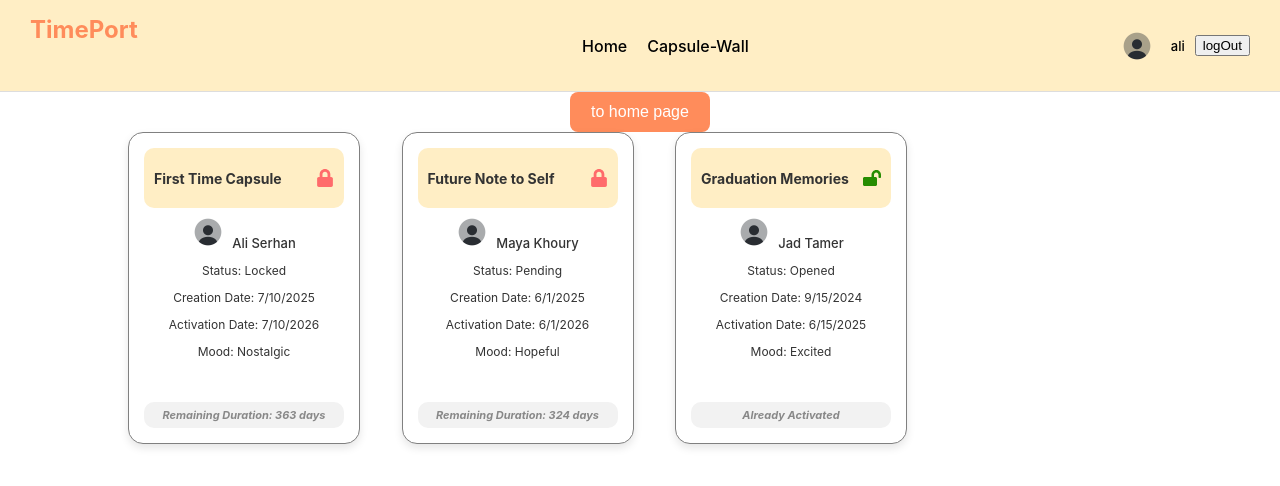
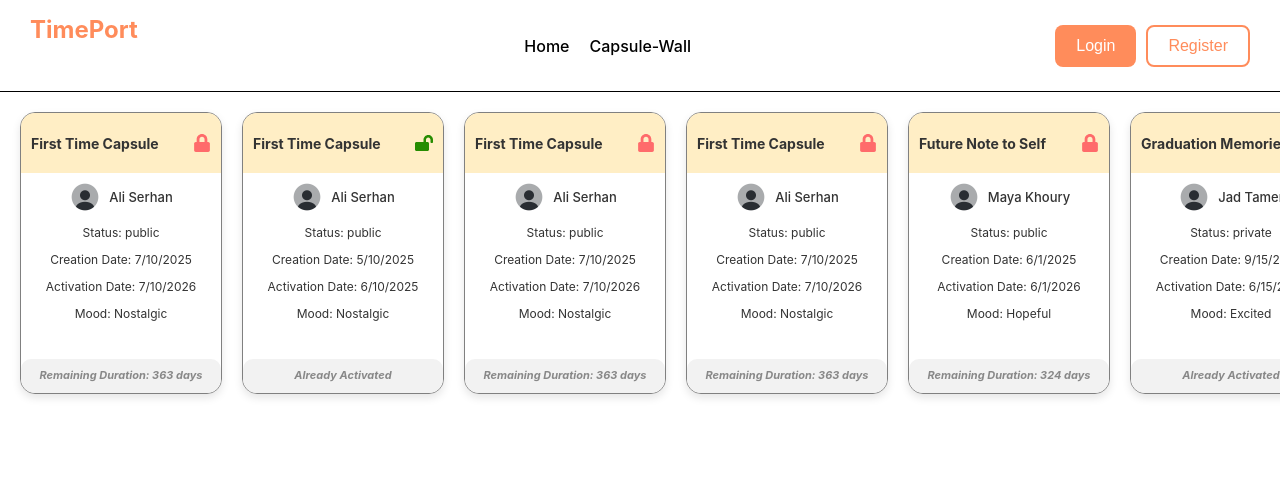
Before and after one commit to aliserhan315/TimePort, a React (Create React App) app in the folder time-port-frontend/: page /capsulewall in a window 1280 px wide. Shown: the top 486 px of the page. Built offline with nearby package versions, Linux system fonts and the light colour scheme.

Commit message:
applied the login and fixed some design error

```diff
--- a/time-port-frontend/src/Components/Card.list/Card.list.jsx
+++ b/time-port-frontend/src/Components/Card.list/Card.list.jsx
@@ -1,13 +1,23 @@
 import './CardList.css';
 import Card from '../Card/Card';
 
-const CardList = ({listcomponent}) => (
-    <div className='card-list'>
-      {listcomponent.map((Capsule) => {
+import { useRef } from 'react';
 
-        return <Card Capsule={Capsule}/>
-      })}
+const CardList = ({ listcomponent }) => {
+  const containerRef = useRef(null);
+
+
+
+  return (
+    <div className='card-list-wrapper'>
+      <div className='card-list' ref={containerRef}>
+        {listcomponent.map((Capsule, idx) => (
+          <Card key={idx} Capsule={Capsule} />
+        ))}
+      </div>
+
     </div>
   );
+};
 
-  export default CardList
+export default CardList;
--- a/time-port-frontend/src/Components/Card.list/CardList.css
+++ b/time-port-frontend/src/Components/Card.list/CardList.css
@@ -1,9 +1,28 @@
-.card-list{
-  width: 80vw;
+.card-list-wrapper {
+  width: 100%;
+  overflow-x: auto;
+  overflow-y: hidden;
+  padding: 20px 0;
+}
 
-  margin: auto;
-  display: grid;
-  grid-template-columns: repeat(auto-fill, minmax(200px, 1fr));
-  grid-column-gap: 70px;
-  grid-row-gap: 60px;
+.card-list {
+  display: flex;
+  flex-wrap: nowrap;
+  gap: 20px;
+  width: max-content;
+  padding-left: 20px;
+  scroll-behavior: smooth;
 }
+
+.card-list-wrapper::-webkit-scrollbar {
+  height: 6px;
+}
+
+.card-list-wrapper::-webkit-scrollbar-thumb {
+  background-color: rgba(0, 0, 0, 0.2);
+  border-radius: 3px;
+}
+
+.card-list-wrapper::-webkit-scrollbar-track {
+  background-color: transparent;
+}
--- a/time-port-frontend/src/Components/Card/card.css
+++ b/time-port-frontend/src/Components/Card/card.css
@@ -7,7 +7,7 @@
   border: 1px solid grey;
   box-shadow: 0 4px 8px rgba(0, 0, 0, 0.1);
   border-radius: 15px;
-  padding: 15px;
+
   cursor: pointer;
   transition: transform 0.4s ease-out;
   color: #333;
@@ -20,7 +20,7 @@
   display: flex;
   justify-content: space-between;
   align-items: center;
-  border-radius: 10px;
+
   padding: 10px;
   height: 60px;
   width: 100%;
@@ -37,7 +37,11 @@
   white-space: nowrap;
 
 }
-
+.card-owner {
+  display: flex;
+  align-items: center;
+ justify-content: center;
+}
 .card-icon-open {
   font-size: 18px;
   color: #268c01;
@@ -73,13 +77,19 @@
   padding: 6px 10px;
   border-radius: 10px;
   margin-top: 8px;
+
+  align-items: center;
 }
 
 .card-footer-text {
   font-size: 11px;
   font-style: italic;
+  padding: 3px;
+  padding-bottom: 5px;
+  text-align: center;
   color: #888;
   margin: 0;
+
 }
   .cardcontainer:hover{
       transform: scale(1.05);
--- a/time-port-frontend/src/Components/InfoSection/InfoSection.css
+++ b/time-port-frontend/src/Components/InfoSection/InfoSection.css
@@ -20,6 +20,7 @@
   gap: 3rem;
   flex-wrap: wrap;
 }
+
 
 
 .feature:nth-child(odd) {
@@ -47,7 +48,12 @@
   color: #444;
   line-height: 1.7;
 }
-
+.image-left{
+  margin-right: 50px;
+}
+.image-right {
+  margin-left: 50px;
+}
 
 .image-left,
 .image-right {
@@ -72,5 +78,7 @@
     max-width: 300px;
     height: 200px;
     margin-top: 1rem;
+    margin-left: 0px;
+    margin-right: 0px;
   }
 }
--- a/time-port-frontend/src/Components/NavBar/NavBar.css
+++ b/time-port-frontend/src/Components/NavBar/NavBar.css
@@ -3,12 +3,26 @@
   display: flex;
   justify-content: space-between;
   align-items: center;
+
   padding: 15px 30px;
-  background-color: #FFEEC5;
-  border-bottom: 1px solid #ddd;
+
+  border-bottom: 1px solid #000000;
 
 
 
+}
+.logout-btn {
+  background-color: #f44336;
+  color: white;
+  border: none;
+  padding: 8px 12px;
+  border-radius: 4px;
+  cursor: pointer;
+  transition: background-color 0.2s;
+
+}
+.logout-btn:hover {
+  background-color: #d32f2f;
 }
 
 .logo {
@@ -17,6 +31,7 @@
   color: #FF8C5B;
   cursor: pointer;
   align-self: center;
+  margin-top: 0px;
 }
 .mobile-auth {
   display: none;
@@ -87,6 +102,7 @@
 }
 
 @media screen and (max-width: 768px) {
+
   .hamburger {
     display: flex;
      flex-direction: column;
@@ -94,10 +110,12 @@
     width: 24px;
     height: 18px;
     cursor: pointer;
+
   }
   .mobile-auth-links {
     display: flex;
     flex-direction: column;
+    align-items: center;
 
   gap: 20px;
 }
@@ -106,14 +124,15 @@
     display: none;
     flex-direction: column;
     position: absolute;
+     align-items: center;
 
     top: 65px;
     left: 0;
    width: 90%;
-    background-color: #FFEEC5;
+    background-color: #ffffff;
     padding: 15px 5%;
     gap: 15px;
-    border-bottom: 1px solid #ddd;
+    border-bottom: 1px solid #000000;
 
   }
 .mobile-auth{
--- a/time-port-frontend/src/Components/NavBar/NavBar.jsx
+++ b/time-port-frontend/src/Components/NavBar/NavBar.jsx
@@ -24,8 +24,8 @@ const Navbar = ({ isAuthenticated = false, Username, Userprofile }) => {
         <Link to="/" onClick={closeMenu}>Home</Link>
         <Link to="/capsulewall" onClick={closeMenu}>Capsule-Wall</Link>
          {isAuthenticated ? (
-           <div className='mobile-auth-links'>
-          <Link to="/userpage" className='mobile-auth' onClick={closeMenu}>User-Page</Link>
+           <div className=' mobile-auth-links'>
+          <Link to="/userpage"onClick={closeMenu}>User-Page</Link>
           <Link onClick={() => {
              setCurrentUser(null);
          closeMenu();
--- a/time-port-frontend/src/Routes/Layout.jsx
+++ b/time-port-frontend/src/Routes/Layout.jsx
@@ -1,10 +1,18 @@
 import { Outlet } from 'react-router-dom';
 import Navbar from '../Components/NavBar/NavBar';
+import { useContext } from 'react';
+import { UserContext } from '../Context/UserContext';
+
 
 const Layout = () => {
+  const { currentUser } = useContext(UserContext);
+
   return (
     <>
-      <Navbar  isAuthenticated="true" Username={'ali'}/>
+      {currentUser? (<Navbar isAuthenticated={currentUser} Username={currentUser.username} Userprofile={currentUser.pfp}/>):
+      (<Navbar/>)
+      }
+
       <Outlet />
     </>
   );
--- a/time-port-frontend/src/Styles/Auth.css
+++ b/time-port-frontend/src/Styles/Auth.css
@@ -12,6 +12,7 @@
   display: flex;
   flex-direction: column;
   align-items: center;
+  justify-content: center;
 
   padding: 0 1rem;
   font-family: Arial, sans-serif;
@@ -19,20 +20,23 @@
 
 
 .logo {
-   width: 200px;
-  min-width: 200px;
+   width: 150px;
+  min-width: 150px;
   height: auto;
   margin-bottom: 2rem;
+
+  margin-top: 1rem;
 
 
 }
 
 .auth-form {
 
-  padding: 2rem;
+  padding: 2rem,1rem;
   border-radius: 12px;
   width: 100%;
-  max-width: 400px;
+  max-width: 500px;
+  justify-content: center;
 
 }
 
@@ -41,6 +45,8 @@
   margin-bottom: 2rem;
   text-align: center;
   color: #333;
+
+  font-size: 36px;
 }
 
 .input-group {
@@ -60,7 +66,7 @@ label {
 }
 
 input {
-  width: 100%;
+  width: 90%;
   padding: 12px;
   font-size: 16px;
   border: 2px solid #FF8C5B;
--- a/time-port-frontend/src/pages/CapsuleWall.jsx
+++ b/time-port-frontend/src/pages/CapsuleWall.jsx
@@ -9,7 +9,32 @@ const dummyCapsules = [
     name: "First Time Capsule",
     ownername: "Ali Serhan",
     ownerpfp: "",
-    status: "Locked",
+    status: "public",
+    creationdate: "2025-07-10",
+    activationdate: "2026-07-10",
+    mood: "Nostalgic"
+  },
+    {
+    name: "First Time Capsule",
+    ownername: "Ali Serhan",
+    ownerpfp: "",
+    status: "public",
+    creationdate: "2025-05-10",
+    activationdate: "2025-06-10",
+    mood: "Nostalgic"
+  },  {
+    name: "First Time Capsule",
+    ownername: "Ali Serhan",
+    ownerpfp: "",
+    status: "public",
+    creationdate: "2025-07-10",
+    activationdate: "2026-07-10",
+    mood: "Nostalgic"
+  },  {
+    name: "First Time Capsule",
+    ownername: "Ali Serhan",
+    ownerpfp: "",
+    status: "public",
     creationdate: "2025-07-10",
     activationdate: "2026-07-10",
     mood: "Nostalgic"
@@ -18,7 +43,7 @@ const dummyCapsules = [
     name: "Future Note to Self",
     ownername: "Maya Khoury",
     ownerpfp: "",
-    status: "Pending",
+    status: "public",
     creationdate: "2025-06-01",
     activationdate: "2026-06-01",
     mood: "Hopeful"
@@ -27,7 +52,7 @@ const dummyCapsules = [
     name: "Graduation Memories",
     ownername: "Jad Tamer",
     ownerpfp: "",
-    status: "Opened",
+    status: "private",
     creationdate: "2024-09-15",
     activationdate: "2025-06-15",
     mood: "Excited"
@@ -39,7 +64,7 @@ function CapsuleWall() {
   const navigate = useNavigate();
   return (
     <div className="App">
-         <Button  onClick={() => navigate('/')}>to home page</Button>
+
 
         <CardList listcomponent={dummyCapsules} />
 
--- a/time-port-frontend/src/pages/SignUp.jsx
+++ b/time-port-frontend/src/pages/SignUp.jsx
@@ -1,36 +1,86 @@
-import React from 'react';
+import React, { useState, useContext } from 'react';
 import Logo from '../assets/image.png';
 import Button from '../Components/Buttons/Buttons';
-import { Link } from 'react-router-dom';
+import { Link, useNavigate } from 'react-router-dom';
 import '../Styles/Auth.css';
+import { UserContext } from '../Context/UserContext';
 
 const SignUp = () => {
+  const navigate = useNavigate();
+  const { users, setUsers, setCurrentUser } = useContext(UserContext);
+
+  const [username, setUsername] = useState('');
+  const [email, setEmail] = useState('');
+  const [password, setPassword] = useState('');
+  const [errorMsg, setErrorMsg] = useState('');
+
+  const signupHandler = (e) => {
+    e.preventDefault();
+
+    const emailExists = Object.values(users).some(user => user.email === email);
+    if (emailExists) {
+      setErrorMsg('Email already registered');
+      return;
+    }
+
+    const id = Date.now().toString(); // simple unique id
+    const newUser = { id, username, email, password };
+
+    const updatedUsers = { ...users, [id]: newUser };
+    setUsers(updatedUsers);
+    setCurrentUser(newUser);
+    navigate('/userpage');
+  };
+
   return (
     <div className='auth-container'>
       <img src={Logo} alt="Logo" className='logo' />
       <div className='loginpage'>
+        <form className="auth-form" onSubmit={signupHandler}>
+          <h1>Sign Up</h1>
 
-      <form className="auth-form">
-        <h1>Log In</h1>
           <div className="input-group">
-          <label htmlFor="Username">UserName</label>
-          <input type="Username" id="Username"  placeholder='UserName' required />
+            <label htmlFor="username">UserName</label>
+            <input
+              type="text"
+              id="username"
+              placeholder="UserName"
+              value={username}
+              onChange={(e) => setUsername(e.target.value)}
+              required
+            />
           </div>
 
           <div className="input-group">
             <label htmlFor="email">Email</label>
-          <input type="email" id="email"  placeholder='Email' required />
+            <input
+              type="email"
+              id="email"
+              placeholder="Email"
+              value={email}
+              onChange={(e) => setEmail(e.target.value)}
+              required
+            />
           </div>
 
           <div className="input-group">
             <label htmlFor="password">Password</label>
-          <input type="password" id="password" placeholder='Password' required />
+            <input
+              type="password"
+              id="password"
+              placeholder="Password"
+              value={password}
+              onChange={(e) => setPassword(e.target.value)}
+              required
+            />
           </div>
 
-        <Button type="submit" className='auth-form button'>Log In</Button>
+          {errorMsg && <div className="errormessage">{errorMsg}</div>}
+
+          <Button type="submit" className='auth-form button'>Sign Up</Button>
 
           <p>
-          Don't have an account? <Link to="/login">Log In</Link>
+            Already have an account? <Link to="/login">Log In</Link>
           </p>
         </form>
       </div>
```
Lines whose indentation alone changed are shown as unchanged.
